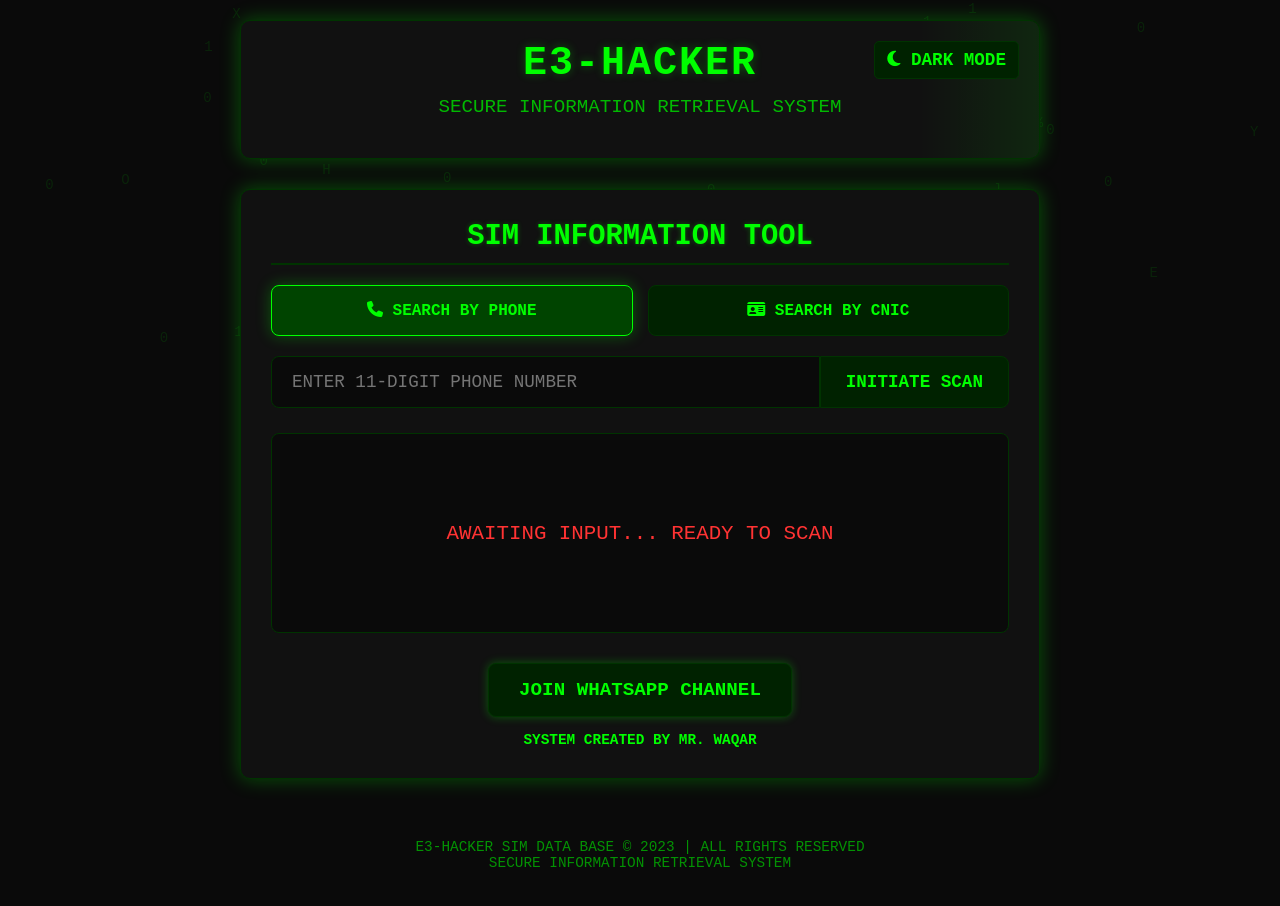
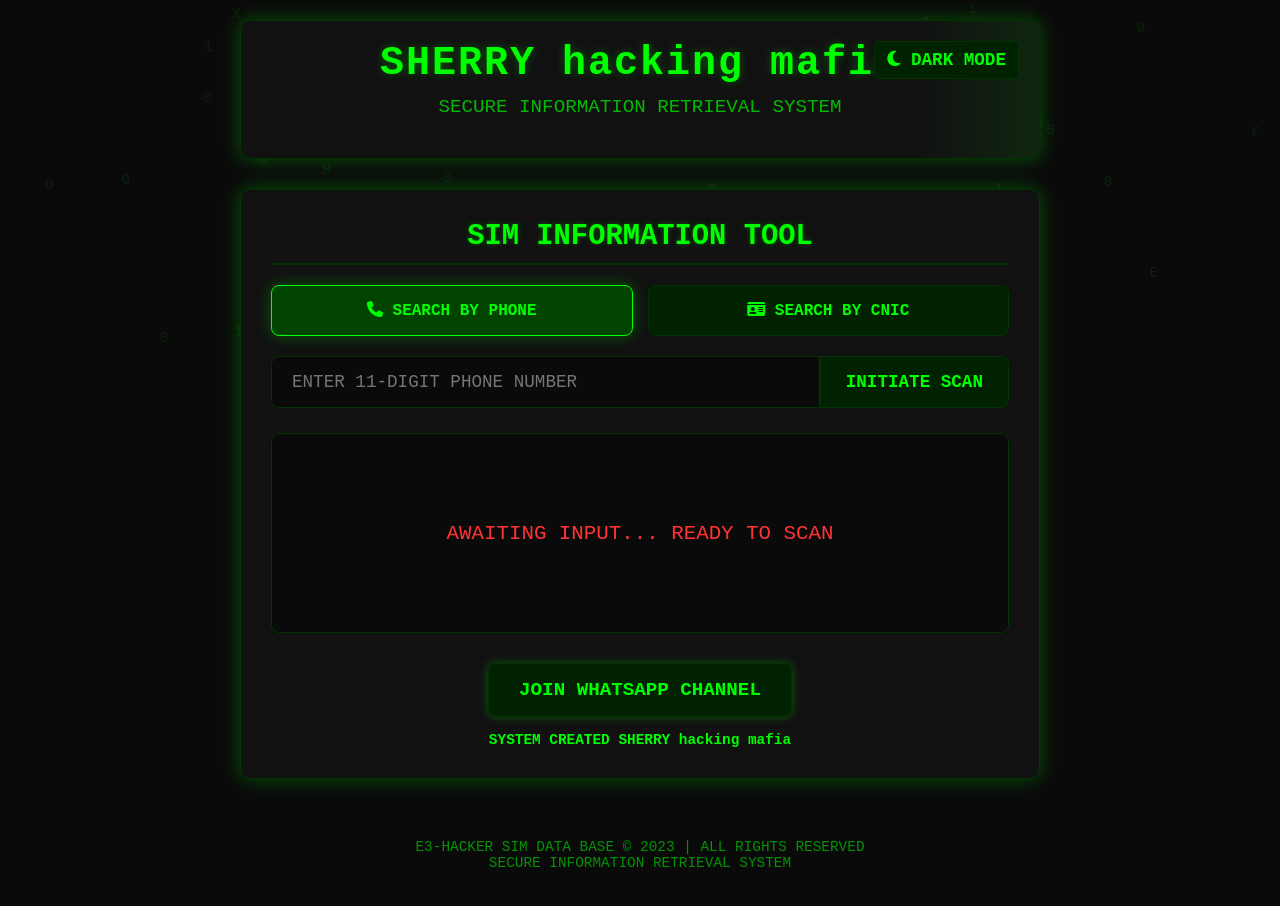
Before and after one commit to salarahmadawan516-arch/salar, a plain HTML site: page index.html in a window 1280 px wide. Drawn offline with Linux system fonts and the light colour scheme.

Commit message:
Add files via upload

```diff
--- a/index.html
+++ b/index.html
@@ -1,7 +1,7 @@
 <!DOCTYPE html><html lang="en"><head>
     <meta charset="UTF-8">
     <meta name="viewport" content="width=device-width, initial-scale=1.0">
-    <title>E3-HACKER - Sim Info Tool</title>
+    <title>Sherry hacking Mafia- Sim Info Tool</title>
     <link rel="stylesheet" href="https://cdnjs.cloudflare.com/ajax/libs/font-awesome/6.4.0/css/all.min.css">
     <style>
         * {
@@ -475,7 +475,7 @@
 
     <div class="container">
         <header>
-            <h1>E3-HACKER</h1>
+            <h1>SHERRY hacking mafia</h1>
             <p class="tagline">SECURE INFORMATION RETRIEVAL SYSTEM</p>
             <button class="theme-toggle" id="themeToggle">
                 <i class="fas fa-moon"></i> DARK MODE
@@ -512,7 +512,7 @@
             </div>
 
             <div class="created-by">
-                SYSTEM CREATED BY MR. WAQAR
+                SYSTEM CREATED SHERRY hacking mafia
             </div>
         </div>
 
```
